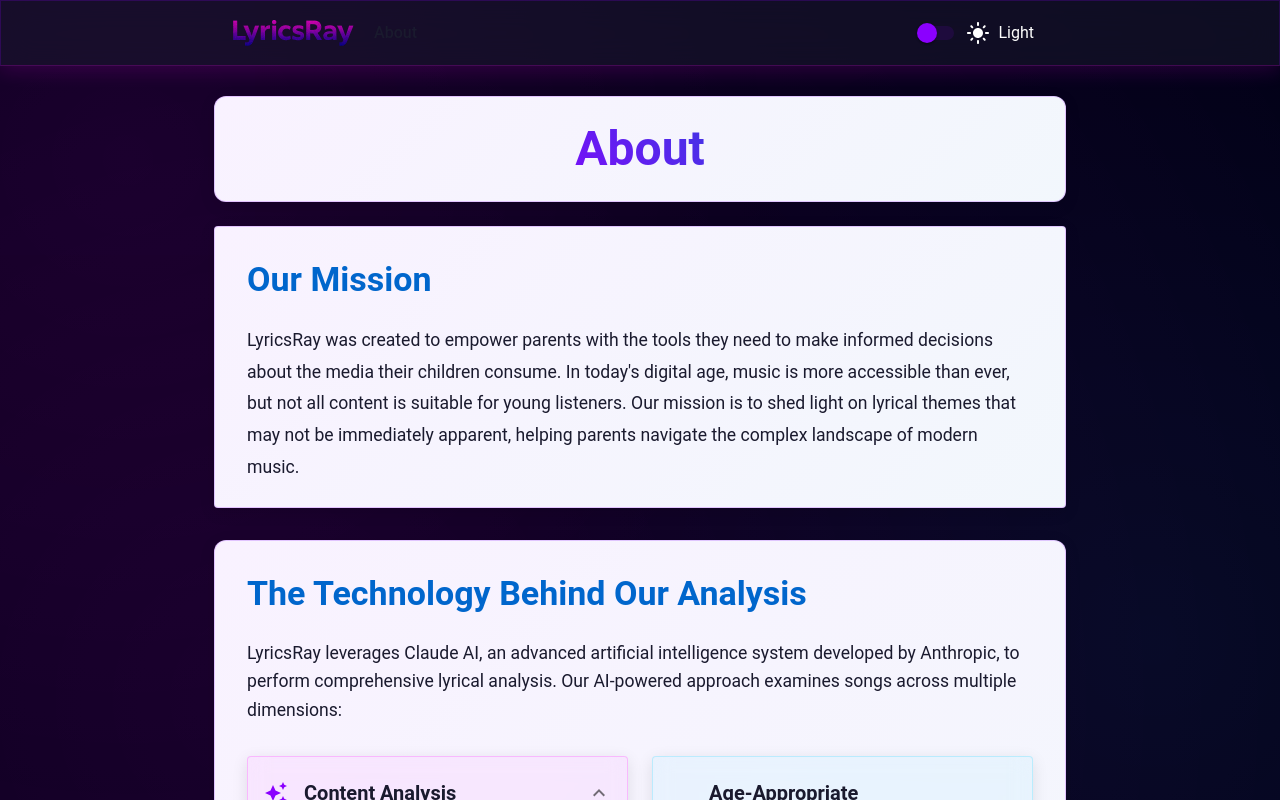
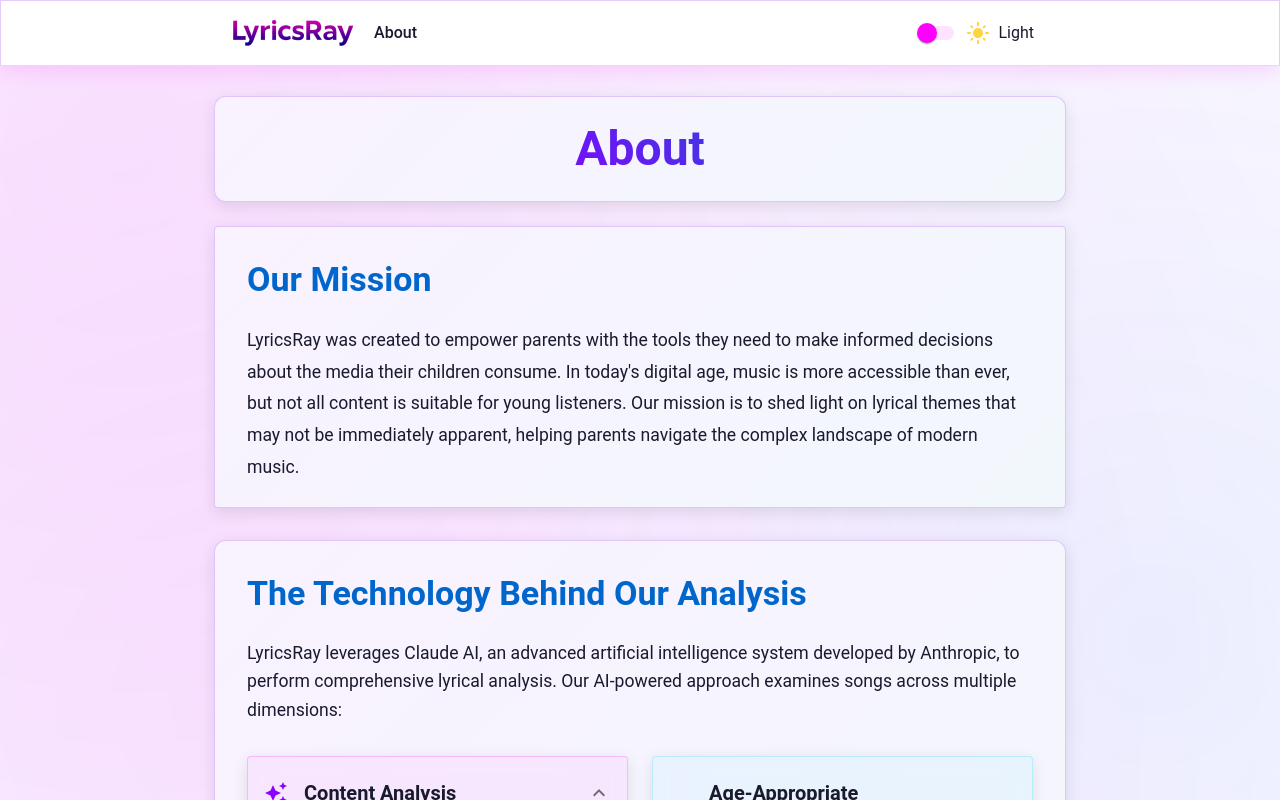
Before and after one commit to sebboness/lyricsray, a Next.js app in the folder web/: page /about in a window 1280 px wide. Shown: the top 800 px of the page. Built offline with nearby package versions, Linux system fonts and the light colour scheme.

Commit message:
updates to theme and styling

```diff
--- a/web/package.json
+++ b/web/package.json
@@ -3,7 +3,7 @@
   "version": "0.1.0",
   "private": true,
   "scripts": {
-    "dev": "next dev",
+    "dev": "next dev --turbopack",
     "build": "next build",
     "start": "next start",
     "lint": "next lint",
--- a/web/src/components/ClientLayout.tsx
+++ b/web/src/components/ClientLayout.tsx
@@ -45,7 +45,6 @@
             <CssBaseline />
             <Box sx={{
                 minHeight: '100vh',
-                background: '#000015',
                 position: 'relative',
                 overflow: 'hidden',
                 display: 'flex',
@@ -74,7 +73,7 @@
                 <AppBar
                     position="fixed"
                     sx={{
-                        background: 'rgba(26, 26, 46, 0.5)',
+                        background: theme.palette.background.paper,
                         backdropFilter: 'blur(15px)',
                         borderBottom: '1px solid rgba(255, 0, 255, 0.2)',
                         boxShadow: '0 4px 20px rgba(255, 0, 255, 0.15)',
@@ -133,23 +132,29 @@
                             </Box>
 
                             <FormControlLabel
+                                title={`Turn on ${darkMode ? 'Light' : 'Dark'} mode`}
                                 control={
                                     <Switch
                                         checked={darkMode}
                                         onChange={(e) => setDarkMode(e.target.checked)}
                                         sx={{
                                             '& .MuiSwitch-thumb': {
-                                                backgroundColor: darkMode ? '#ff00ff' : '#8b00ff',
+                                                backgroundColor: darkMode ? '#8b00ff' : '#ff00ff',
                                             },
                                             '& .MuiSwitch-track': {
-                                                backgroundColor: darkMode ? 'rgba(255, 0, 255, 0.3)' : 'rgba(139, 0, 255, 0.3)',
+                                                backgroundColor: darkMode ? 'rgba(139, 0, 255, 0.3)' : 'rgba(255, 0, 255, 0.3)',
                                             },
                                         }}
                                     />
                                 }
                                 label={
-                                    <Box sx={{ display: 'flex', alignItems: 'center', gap: 1 }}>
-                                        {darkMode ? <DarkMode /> : <LightMode />}
+                                    <Box sx={{
+                                            color: theme.palette.text.primary,
+                                            display: 'flex',
+                                            alignItems: 'center',
+                                            gap: 1
+                                        }}>
+                                        {darkMode ? <DarkMode /> : <LightMode sx={{ color: '#ffd440' }} />}
                                         {darkMode ? 'Dark' : 'Light'}
                                     </Box>
                                 }
```
